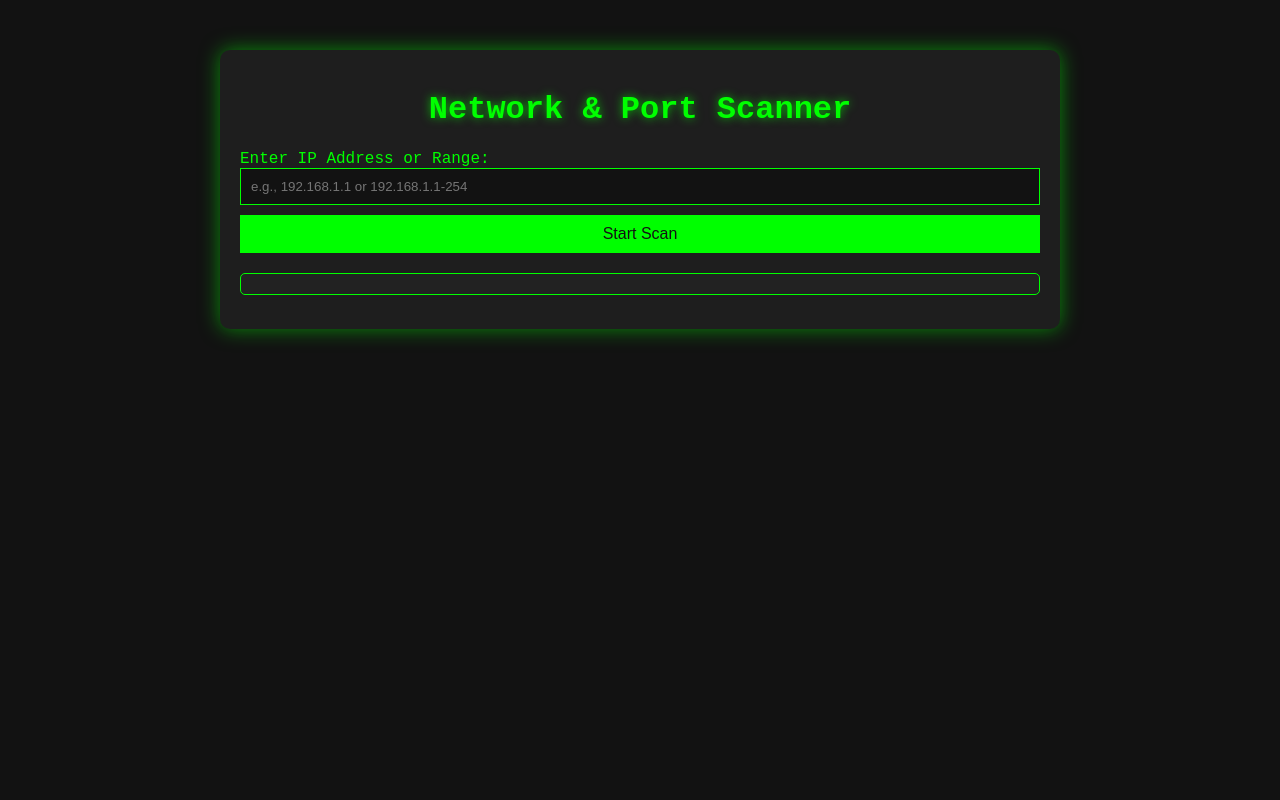
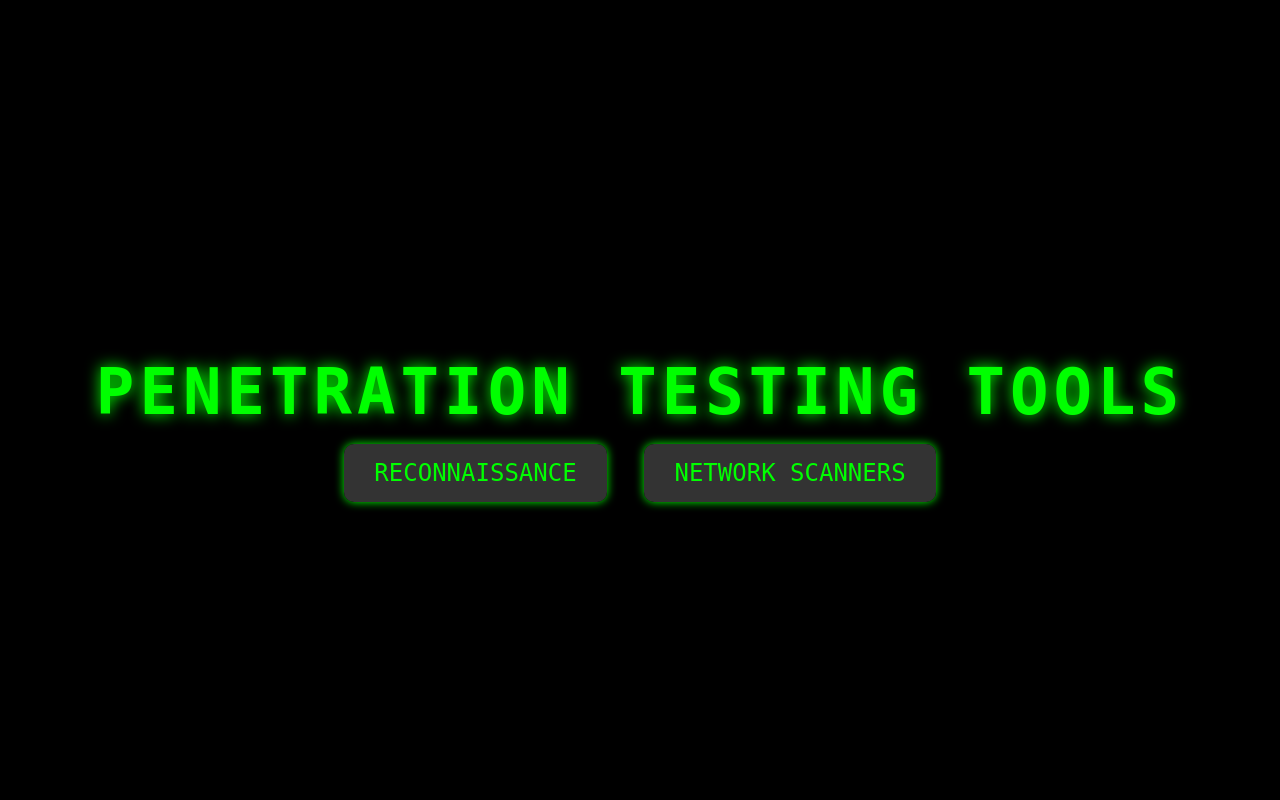
Before and after one commit to MarkoM123/NetworkScanners, a Flask app: page / in a window 1280 px wide. Run offline with Flask 3, Linux system fonts and the light colour scheme.

Commit message:
markopet commit

```diff
--- a/app.py
+++ b/app.py
@@ -1,56 +1,63 @@
+import subprocess
 from flask import Flask, render_template, request, jsonify
-import nmap
 
 app = Flask(__name__)
-nm = nmap.PortScanner()
+app.secret_key = "your_secret_key"
 
+# Početna stranica
 @app.route('/')
 def index():
     return render_template('index.html')
 
-@app.route('/scan', methods=['POST'])
+# Stranica za Reconnaissance
+@app.route('/scan')
 def scan():
-    data = request.get_json()
-    ip_address = data.get('ipAddress')
+    return render_template('scan.html')
 
-    # Log za primanje IP adrese
-    print(f"Received IP address: {ip_address}")
+# Stranica za Network Scanners
+@app.route('/network_scanners')
+def network_scanners():
+    return render_template('network_scanners.html')
 
-    try:
-        # Validacija IP adrese
-        if not ip_address:
-            return jsonify({'result': "Invalid IP address format"})
+# Stranica za Nmap formu
+@app.route('/nmap', methods=['GET', 'POST'])
+def nmap():
+    if request.method == 'GET':
+        # Prikaz forme za Nmap
+        return render_template('nmap.html')
 
-        print(f"Starting scan for IP address: {ip_address}")
+    if request.method == 'POST':
+        # Obrada podataka sa frontend-a
+        scan_data = request.get_json()
+        ip = scan_data['target']
+        options = []
 
-        # Pokretanje skeniranja sa širim opsegom portova
-        nm.scan(hosts=ip_address, arguments='-p-')  # Skener za sve portove
+        # Dodavanje opcija u zavisnosti od izbora korisnika
+        if scan_data['options'].get('ping_scan'):
+            options.append('-sn')
+        if scan_data['options'].get('port_scan'):
+            options.append('-p-')
+        if scan_data['options'].get('os_scan'):
+            options.append('-O')
+        if scan_data['options'].get('detect_service'):
+            options.append('-sV')
+        if scan_data['options'].get('cve_detection'):
+            options.append('--script=vuln')
+        if scan_data['options'].get('flood_detection'):
+            options.append('--script=dos')
+        if scan_data['options'].get('tcp_fin_scan'):
+            options.append('-sF')
 
-        scan_result = ""
+        # Kreiranje Nmap komande
+        command = ['nmap'] + options + [ip]
 
-        # Proveri sve hostove koji su pronađeni
-        if not nm.all_hosts():  # Ako nema hostova u rezultatu
-            print("No hosts found")
-            return jsonify({'result': "No open ports found on the provided IP address."})
+        try:
+            # Izvršavanje Nmap komande
+            result = subprocess.check_output(command, stderr=subprocess.STDOUT, universal_newlines=True)
+            return jsonify({'result': result})  # Vraćanje rezultata u JSON formatu
+        except subprocess.CalledProcessError as e:
+            # Obrada greške
+            return jsonify({'result': f"Error: {e.output}"})
 
-        # Proveri sve portove za svakog hosta
-        for host in nm.all_hosts():
-            print(f"Scanning results for {host}: {nm[host]}")
-            scan_result += f"Host: {host} ({nm[host].hostname()})\n"
-            scan_result += "Ports:\n"
-            try:
-                for port in nm[host]['tcp']:  # Proveri ako postoje TCP portovi
-                    port_state = nm[host]['tcp'][port]['state']
-                    scan_result += f"Port {port}: {port_state}\n"
-            except KeyError:
-                scan_result += "No TCP ports found or scanned.\n"
-
-        print("Scan complete. Results:", scan_result)
-        return jsonify({'result': scan_result})
-
-    except Exception as e:
-        print("Error during scan:", str(e))
-        return jsonify({'result': f"Error: {str(e)}"})
-
-if __name__ == "__main__":
+if __name__ == '__main__':
     app.run(debug=True)
--- a/static/js/script.js
+++ b/static/js/script.js
@@ -1,53 +1,18 @@
-function startScan(event) {
-    event.preventDefault();  // Sprečava formu da se pošalje na tradicionalan način
+// Skriva i otkriva alatke na klik
+document.addEventListener("DOMContentLoaded", function() {
+    const folderTitles = document.querySelectorAll(".folder-title");
 
-    const ipAddress = document.getElementById("ipAddress").value;
-    const statusElement = document.getElementById("status");
-    const outputElement = document.getElementById("scanOutput");
+    folderTitles.forEach(function(title) {
+        title.addEventListener("click", function() {
+            // Na osnovu ID-a foldera, prikazuj ili sakrij alatke
+            const tools = title.nextElementSibling;
 
-    console.log("IP Address entered: ", ipAddress);  // Ispisivanje unete IP adrese
-
-    // Podesiti status na "Pokretanje skeniranja..."
-    statusElement.textContent = "Starting scan...";
-    outputElement.textContent = "";
-
-    // Kreirajte telo za POST zahtev
-    const data = {
-        ipAddress: ipAddress
-    };
-
-    console.log("Sending data to server: ", data);  // Ispisivanje podataka koji se šalju serveru
-
-    // Šaljemo POST zahtev sa JSON telom
-    fetch('/scan', {
-        method: 'POST',
-        headers: {
-            'Content-Type': 'application/json'
-        },
-        body: JSON.stringify(data)
-    })
-    .then(response => {
-        console.log("Response status: ", response.status);  // Ispisivanje HTTP status koda odgovora
-        return response.json();  // Uzimamo odgovor u JSON formatu
-    })
-    .then(data => {
-        console.log("Response data: ", data);  // Ispisivanje podataka koje smo dobili sa servera
-
-        // Ako je sve u redu, prikazujemo rezultate
-        if (data.result) {
-            statusElement.textContent = "Scan Results:";
-            outputElement.textContent = data.result;
-        } else {
-            statusElement.textContent = "Error:";
-            outputElement.textContent = "No results found.";
-        }
-    })
-    .catch(error => {
-        // U slučaju greške prikazujemo status greške
-        console.error("Error: ", error);  // Ispisivanje greške u konzolu
-        statusElement.textContent = "Error:";
-        outputElement.textContent = "Something went wrong. Please try again.";
+            // Toggle (prikazivanje/sakrivanje)
+            if (tools.style.display === "none" || tools.style.display === "") {
+                tools.style.display = "block";
+            } else {
+                tools.style.display = "none";
+            }
+        });
     });
-}
-
-document.getElementById("scanForm").addEventListener("submit", startScan);
+});
--- a/static/style.css
+++ b/static/style.css
@@ -1,76 +1,84 @@
+/* Generalne stilizacije */
 body {
+    background-color: #121212; /* Crna pozadina */
+    color: #00ff00; /* Zeleni tekst */
     font-family: 'Courier New', Courier, monospace;
-    background-color: #121212;
-    color: #00ff00;
+    text-align: center;
     margin: 0;
     padding: 0;
+    height: 100vh;
+    display: flex;
+    flex-direction: column;
+    justify-content: center;
+    align-items: center;
 }
 
-.container {
-    max-width: 800px;
-    margin: 50px auto;
-    padding: 20px;
-    background-color: #1e1e1e;
-    border-radius: 10px;
-    box-shadow: 0 0 20px rgba(0, 255, 0, 0.5);
+/* Stilizacija naslova */
+h1 {
+    font-size: 4rem;
+    color: #00ff00;
+    margin-bottom: 30px;
+    text-transform: uppercase;
+    letter-spacing: 5px;
+    text-shadow: 0 0 15px #00ff00;
 }
 
-h1 {
-    text-align: center;
-    color: #00ff00;
-    text-shadow: 0 0 10px rgba(0, 255, 0, 0.7);
-}
-
-form {
+/* Stil za folder linkove */
+.folders {
     display: flex;
     flex-direction: column;
-    margin-bottom: 20px;
-}
-
-input[type="text"] {
-    padding: 10px;
-    margin-bottom: 10px;
-    border: 1px solid #00ff00;
-    background-color: #121212;
-    color: #00ff00;
-}
-
-button {
-    padding: 10px;
-    background-color: #00ff00;
-    border: none;
-    color: #121212;
-    font-size: 16px;
-    cursor: pointer;
-}
-
-button:hover {
-    background-color: #00cc00;
-}
-
-#scanOutput {
-    white-space: pre-wrap;
-    background-color: #222;
-    padding: 10px;
-    border-radius: 5px;
-    border: 1px solid #00ff00;
-    margin-top: 20px;
-    font-size: 14px;
-}
-
-a {
-    text-decoration: none;
-}
-
-#downloadLink button {
-    background-color: #444;
-    color: #00ff00;
-    font-size: 16px;
-    padding: 10px;
-    border-radius: 5px;
+    align-items: center;
     margin-top: 20px;
 }
 
-#downloadLink button:hover {
+.folder {
     background-color: #333;
+    color: #00ff00;
+    padding: 15px 30px;
+    margin: 15px;
+    border-radius: 10px;
+    width: 250px;
+    text-align: center;
+    text-decoration: none;
+    font-size: 1.5rem;
+    text-transform: uppercase;
+    box-shadow: 0 0 10px #00ff00;
+    transition: transform 0.3s ease, box-shadow 0.3s ease;
 }
+
+/* Hover efekat na foldere */
+.folder:hover {
+    background-color: #00ff00;
+    color: #121212;
+    transform: scale(1.1);
+    box-shadow: 0 0 25px #00ff00;
+    text-shadow: 0 0 10px #00ff00;
+}
+
+/* Stil za linkove u meniju */
+a {
+    text-decoration: none;
+    color: #00ff00;
+    font-size: 1.2rem;
+    margin: 10px;
+    transition: color 0.3s ease;
+}
+
+/* Hover efekat za linkove */
+a:hover {
+    color: #00cc00;
+    text-decoration: underline;
+}
+
+/* Efekat za pozadinu */
+body {
+    background-color: #121212; /* Crna pozadina */
+    color: #00ff00; /* Zeleni tekst */
+    font-family: 'Courier New', Courier, monospace;
+    text-align: center;
+}
+
+/* Centriranje sadržaja */
+.container {
+    text-align: center;
+}
--- a/templates/index.html
+++ b/templates/index.html
@@ -3,22 +3,14 @@
 <head>
     <meta charset="UTF-8">
     <meta name="viewport" content="width=device-width, initial-scale=1.0">
-    <title>Network Scanner</title>
+    <title>Penetration Testing Tools</title>
     <link rel="stylesheet" href="{{ url_for('static', filename='style.css') }}">
 </head>
-<body>
-    <div class="container">
-        <h1>Network & Port Scanner</h1>
-        <form id="scanForm">
-            <label for="ipAddress">Enter IP Address or Range:</label>
-            <input type="text" id="ipAddress" name="ipAddress" placeholder="e.g., 192.168.1.1 or 192.168.1.1-254" required>
-            <button type="submit">Start Scan</button>
-        </form>
-        <div id="result">
-            <p id="status"></p>
-            <pre id="scanOutput"></pre>
-        </div>
+<body style="background-color: black; color: green; font-family: monospace;">
+    <h1>Penetration Testing Tools</h1>
+    <div>
+        <a href="{{ url_for('scan') }}" class="folder">Reconnaissance</a>
+        <a href="{{ url_for('network_scanners') }}" class="folder">Network Scanners</a>
     </div>
-    <script src="{{ url_for('static', filename='js/script.js') }}"></script>
 </body>
 </html>
```
Also changed, not shown: static/js/nmap.js (added, +35 -0 lines), static/js/reconissance.js (added, +24 -0 lines), static/nmap.css (added, +129 -0 lines), static/nmap_result.css (added, +11 -0 lines), static/reconissance.css (added, +63 -0 lines), templates/nmap.html (added, +34 -0 lines), templates/nmap_result.html (added, +22 -0 lines), templates/scan.html (added, +21 -0 lines), static/js/nmap_result.js (added), templates/network_scanners.html (added).
